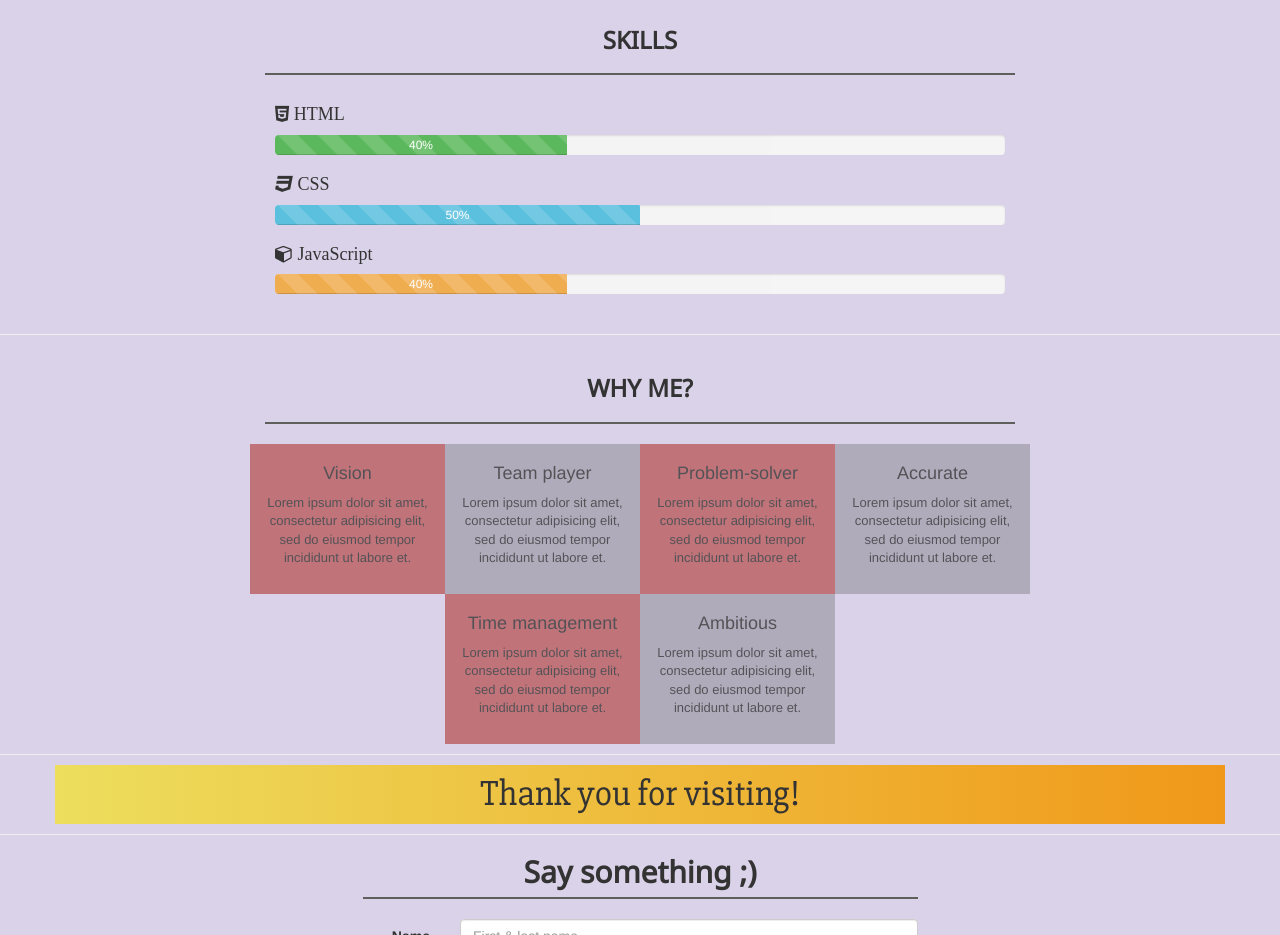
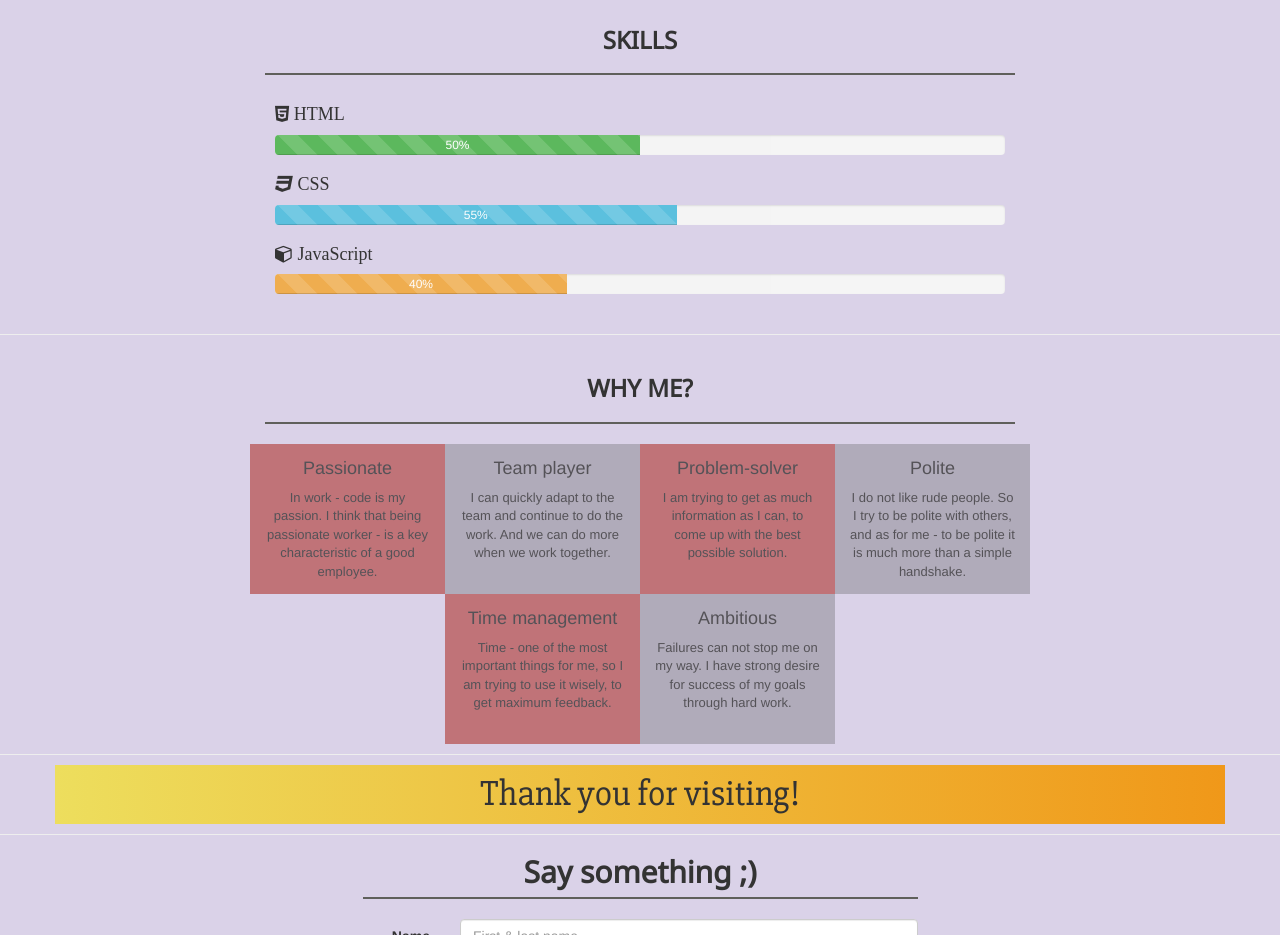
Before and after one commit to EccL/CV-final-version, a plain HTML site: page index.html in a window 1280 px wide. Shown: the part 1062-1997 px from the top of the page. Drawn offline with nearby package versions, Linux system fonts and the light colour scheme.

Commit message:
latest upd

```diff
--- a/index.html
+++ b/index.html
@@ -178,16 +178,16 @@
                     <i class="fa fa-html5"> HTML</i>
                 </h4>
                 <div class="progress">
-                    <div class="progress-bar progress-bar-success progress-bar-striped active" role="progressbar" aria-valuenow="40" aria-valuemin="0" aria-valuemax="100" style="width:40%">
-                    40%
+                    <div class="progress-bar progress-bar-success progress-bar-striped active" role="progressbar" aria-valuenow="50" aria-valuemin="0" aria-valuemax="100" style="width:50%">
+                    50%
                     </div>
                 </div>
                 <h4>
                     <i class="fa fa-css3"> CSS</i>
                 </h4>
                 <div class="progress">
-                    <div class="progress-bar progress-bar-info progress-bar-striped active" role="progressbar" aria-valuenow="50" aria-valuemin="0" aria-valuemax="100" style="width:50%">
-                     50%
+                    <div class="progress-bar progress-bar-info progress-bar-striped active" role="progressbar" aria-valuenow="55" aria-valuemin="0" aria-valuemax="100" style="width:55%">
+                     55%
                     </div>
                 </div>
                 <h4>
@@ -214,27 +214,27 @@
         <!--first-row-->
         <div class="row">
             <div class="why-me-item col-md-2 col-md-offset-2 col-sm-6 new-color-2 wow zoomInUp" data-wow-duration="1.5s" data-wow-delay="0.5s">
-                <h4 class="whyme-head">Vision</h4>
+                <h4 class="whyme-head">Passionate</h4>
                 <p class="why-me-para">
-                    Lorem ipsum dolor sit amet, consectetur adipisicing elit, sed do eiusmod tempor incididunt ut labore et.
+                    In work - code is my passion. I think that being passionate worker - is a key characteristic of a good employee.
                 </p>
             </div>
         <div class="why-me-item col-md-2 col-sm-6 new-color wow zoomInUp" data-wow-duration="1.5s" data-wow-delay="0.5s">
             <h4 class="whyme-head">Team player</h4>
                 <p class="why-me-para">
-                        Lorem ipsum dolor sit amet, consectetur adipisicing elit, sed do eiusmod tempor incididunt ut labore et.
+                    I can quickly adapt to the team and continue to do the work. And we can do more when we work together.
                    </p>
         </div>
         <div class="why-me-item col-md-2 col-sm-6 new-color-2 wow zoomInUp" data-wow-duration="1.5s" data-wow-delay="1s">
             <h4 class="whyme-head">Problem-solver</h4>
                 <p class="why-me-para">
-                        Lorem ipsum dolor sit amet, consectetur adipisicing elit, sed do eiusmod tempor incididunt ut labore et.
+                    I am trying to get as much information as I can, to come up with the best possible solution.
                 </p>
         </div>
         <div class="why-me-item col-md-2 col-sm-6 new-color wow zoomInUp" data-wow-duration="1.5s" data-wow-delay="1s">
-                <h4 class="whyme-head">Accurate</h4>
+            <h4 class="whyme-head">Polite</h4>
             <p class="why-me-para">
-                    Lorem ipsum dolor sit amet, consectetur adipisicing elit, sed do eiusmod tempor incididunt ut labore et.
+                I do not like rude people. So I try to be polite with others, and as for me - to be polite it is  much more than a simple handshake.
             </p>
         </div>
         </div>
@@ -244,13 +244,13 @@
                 <div class="why-me-item col-md-2 col-sm-6 new-color-2 wow zoomInDown" data-wow-duration="1.5s" data-wow-delay="1.5s">
                     <h4 class="whyme-head">Time management</h4>
                     <p class="why-me-para">
-                        Lorem ipsum dolor sit amet, consectetur adipisicing elit, sed do eiusmod tempor incididunt ut labore et.
+                       Time - one of the most important things for me, so I am trying to use it wisely, to get maximum feedback.
                     </p>
                 </div>
             <div class="why-me-item col-md-2 col-sm-6 new-color wow zoomInDown" data-wow-duration="1.5s" data-wow-delay="1.5s">
                 <h4 class="whyme-head">Ambitious</h4>
                 <p class="why-me-para">
-                            Lorem ipsum dolor sit amet, consectetur adipisicing elit, sed do eiusmod tempor incididunt ut labore et.
+                    Failures can not stop me on my way. I have strong desire for success of my goals through hard work.
                 </p>
             </div>
         </div>
@@ -273,13 +273,13 @@
                                 <div class="form-group">
                                     <label for="name" class="col-sm-2 control-label text-left">Name</label>
                                     <div class="col-sm-10">
-                                        <input type="text" class="form-control input-text" id="name" name="name" placeholder="First & last name">
+                                        <input type="text" class="form-control input-text" id="name" name="name" placeholder="First & last name" required>
                                     </div>
                                 </div>
                                 <div class="form-group">
                                     <label for="email" class="col-sm-2 control-label">Email</label>
                                     <div class="col-sm-10">
-                                        <input type="email" class="form-control input-text" id="email" name="email" placeholder="example@domain.com">
+                                        <input type="email" class="form-control input-text" id="email" name="email" placeholder="example@domain.com" required>
                                     </div>
                                 </div>
 
@@ -315,8 +315,8 @@
                 <div class="col-md-7" id="bot-nav-holder">
                     <ul class="nav navbar-nav navbar-left" id="ul-nav-bot">
                         <li><a href="https://www.facebook.com/yuriy.grebinyuk" target="_blank" class="bot-item-1" role="button"><i class="fa fa-facebook-square fa-3x"></i></a></li>
-                        <li><a href="https://www.google.com/" target="_blank" class="bot-item-2"><i class="fa fa-google-plus-square fa-3x"></i></a></li>
-                        <li><a href="https://www.linkedin.com/in/yuriy-grebinyuk-369b59116?trk=hp-identity-name" target="_blank" class="bot-item-3"><i class="fa fa-linkedin fa-3x"></i></a></li>
+                        <li><a href="https://plus.google.com/110197459511756550449" target="_blank" class="bot-item-2"><i class="fa fa-google-plus-square fa-3x"></i></a></li>
+                        <li><a href="https://www.linkedin.com/in/yuriy-grebinyuk-369b59116" target="_blank" class="bot-item-3"><i class="fa fa-linkedin fa-3x"></i></a></li>
                         <li><a href="https://github.com/EccL" target="_blank" class="bot-item-4"><i class="fa fa-github-square fa-3x"></i></a></li>
                     </ul>
                 </div>
--- a/style.css
+++ b/style.css
@@ -30,7 +30,7 @@
 }
 .whyme-head{
     font-weight:550;
-    padding-top:15px;
+    padding-top:10px;
     margin-top:5px;
 }
 .why-me-para{
```
Lines whose indentation alone changed are shown as unchanged.
